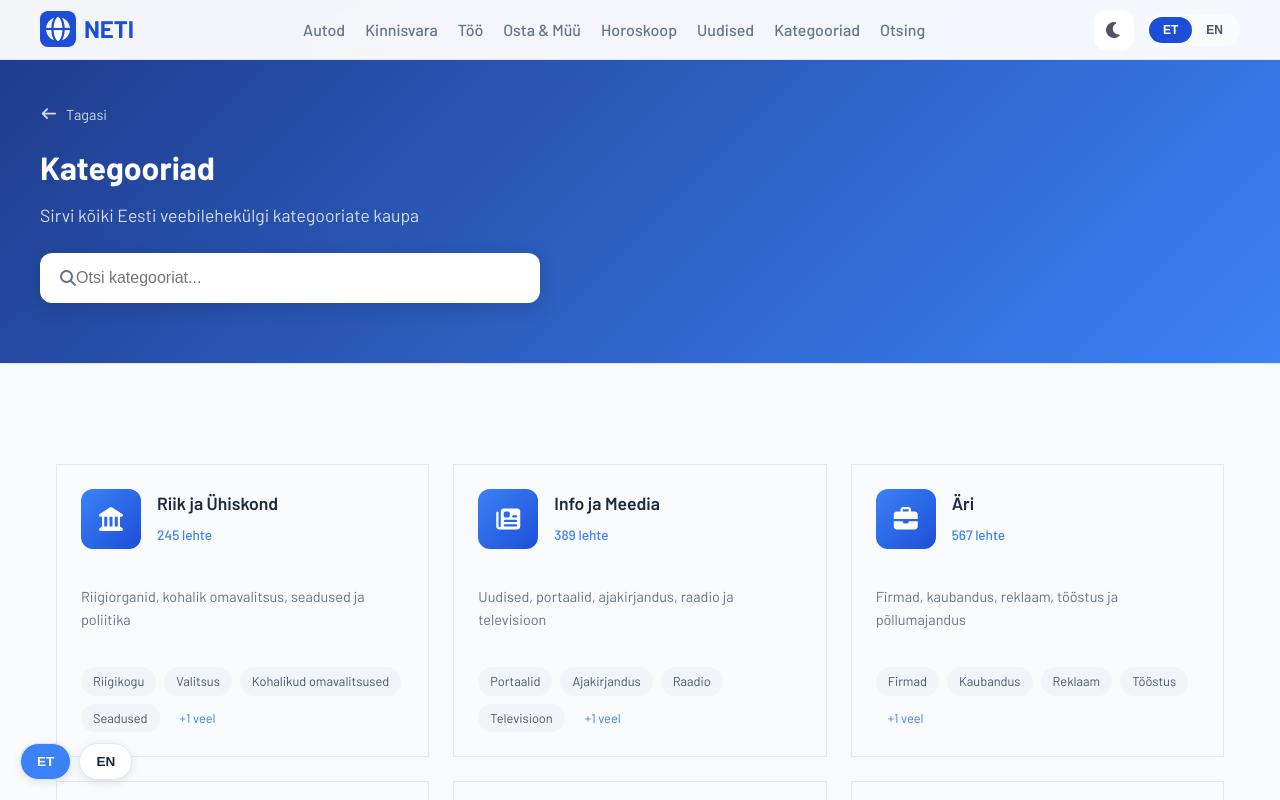
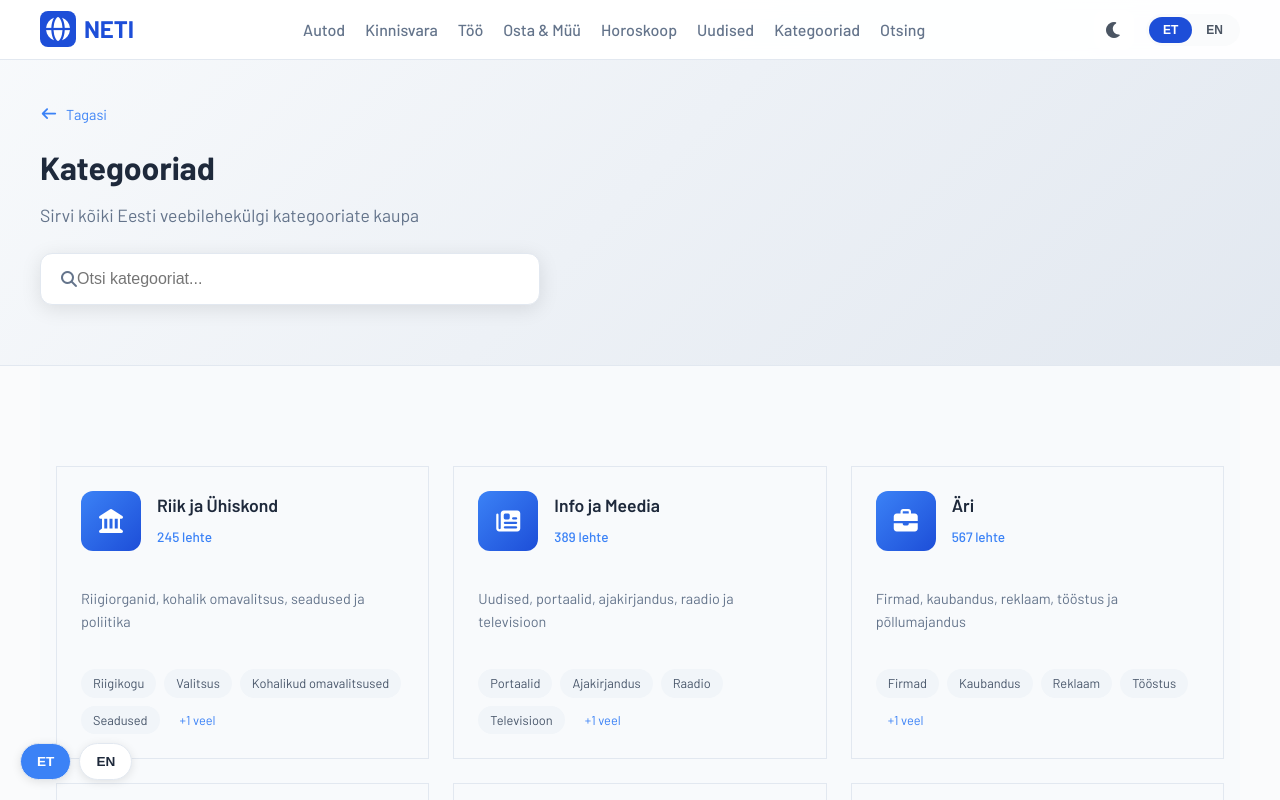
Before and after one commit to SilverL11vak/neti, a Next.js app: page /kategooria in a window 1280 px wide. Shown: the top 800 px of the page. Built offline with nearby package versions, Linux system fonts and the light colour scheme.

Commit message:
Change kategooria header to light background

```diff
--- a/src/app/kategooria/page.js
+++ b/src/app/kategooria/page.js
@@ -201,16 +201,16 @@ export default function KategooriaPage() {
       <Navbar />
 
       {/* Page Header */}
-      <div className="car-detail-header" style={{ background: 'linear-gradient(135deg, #1e3a8a 0%, #3b82f6 100%)', padding: '100px 16px 60px' }}>
+      <div className="car-detail-header" style={{ background: 'linear-gradient(135deg, #f8fafc 0%, #e2e8f0 100%)', padding: '100px 16px 60px' }}>
         <div className="container">
-          <Link href="/" className="back-link" style={{ color: 'rgba(255,255,255,0.8)', marginBottom: '16px' }}>
+          <Link href="/" className="back-link" style={{ color: '#3b82f6', marginBottom: '16px' }}>
             <i className="fas fa-arrow-left"></i>
             Tagasi
           </Link>
-          <h1 style={{ color: 'white', fontSize: '2rem', marginBottom: '8px' }}>
+          <h1 style={{ color: '#1e293b', fontSize: '2rem', marginBottom: '8px' }}>
             {lang === 'et' ? 'Kategooriad' : 'Categories'}
           </h1>
-          <p style={{ color: 'rgba(255,255,255,0.8)', fontSize: '1.1rem' }}>
+          <p style={{ color: '#64748b', fontSize: '1.1rem' }}>
             {lang === 'et'
               ? 'Sirvi kõiki Eesti veebilehekülgi kategooriate kaupa'
               : 'Browse all Estonian websites by category'}
@@ -224,7 +224,8 @@ export default function KategooriaPage() {
               background: 'white',
               borderRadius: '12px',
               padding: '4px',
-              boxShadow: '0 4px 20px rgba(0,0,0,0.15)'
+              boxShadow: '0 4px 20px rgba(0,0,0,0.1)',
+              border: '1px solid #e2e8f0'
             }}>
               <i className="fas fa-search" style={{ padding: '0 16px', color: '#64748b' }}></i>
               <input
```
